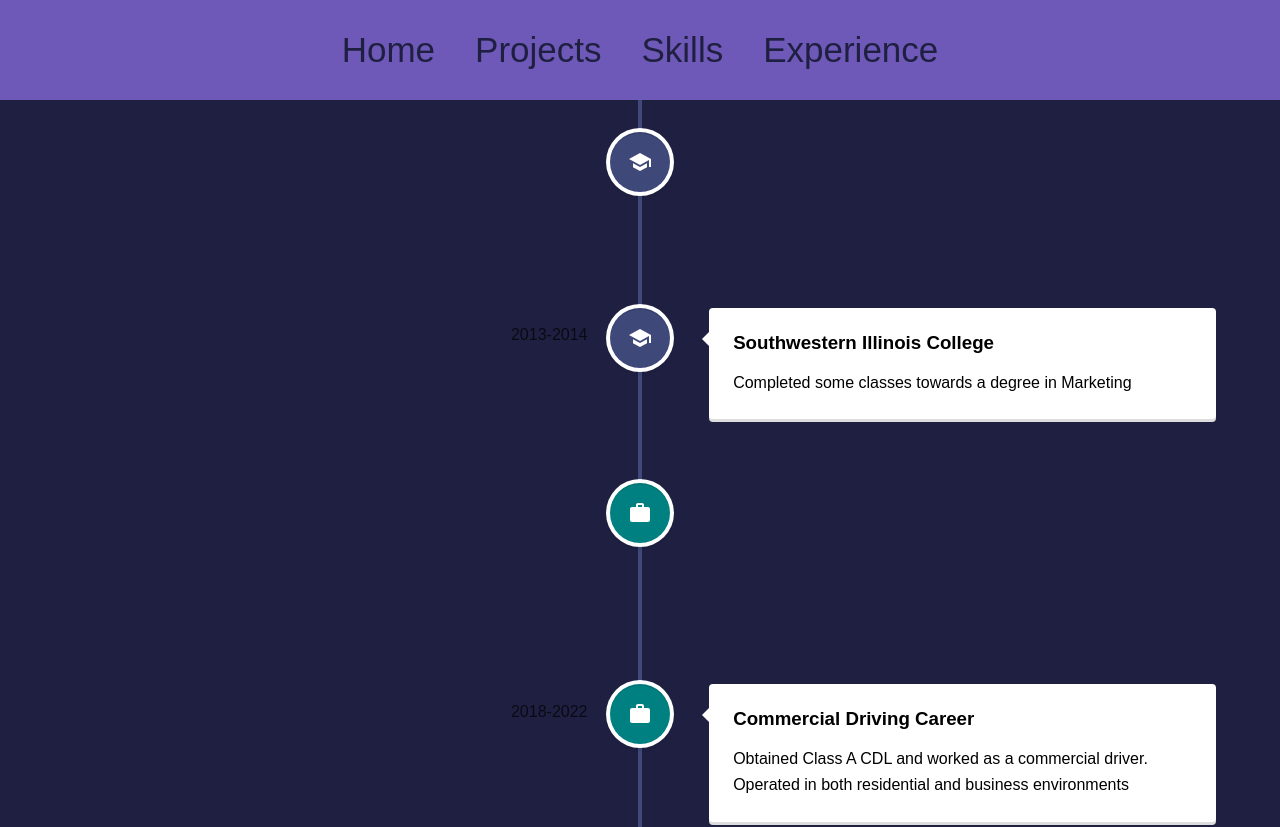
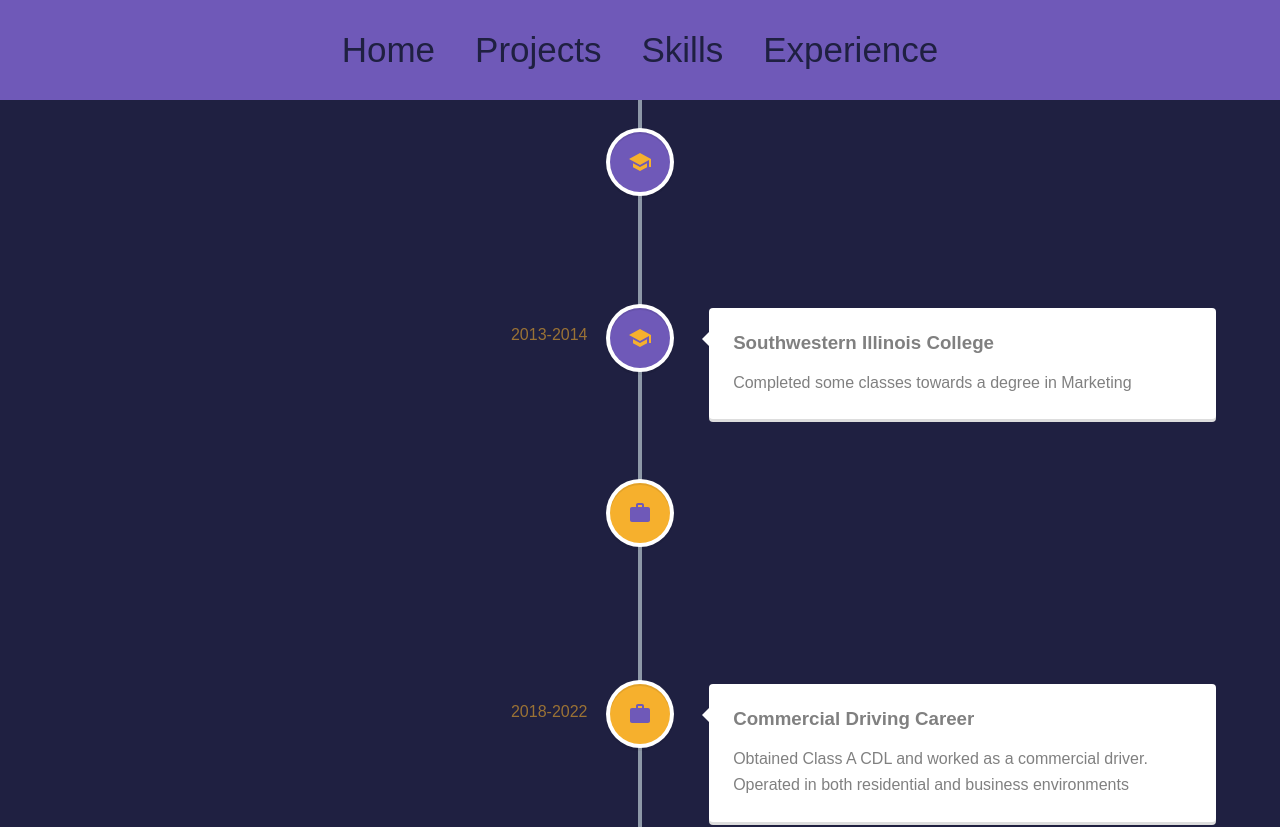
Before and after one commit to evannf/react-portfolio, a React (Create React App) app: page /experience in a window 1280 px wide. Shown: the top 827 px of the page. Built offline with nearby package versions, Linux system fonts and the light colour scheme.

Commit message:
more styling

```diff
--- a/src/App.css
+++ b/src/App.css
@@ -5,6 +5,7 @@
   flex-direction: column;
   font-family: Arial, Helvetica, sans-serif;
   background-color: #1F2041;
+  color: #f6b02dd1;
 }
 
 body {
--- a/src/pages/Experience.js
+++ b/src/pages/Experience.js
@@ -8,11 +8,11 @@ import '../styles/Experience.css'
 function Experience() {
   return (
     <div className='experience'>
-      <VerticalTimeline lineColor='#3e497a'>
+      <VerticalTimeline lineColor='#8D98A7'>
         <VerticalTimelineElement
           className='vertical-timeline-element--education'
           date='2008-2012'
-          iconStyle={{background: '#3e497a', color:'#fff'}}
+          iconStyle={{background: '#6F59B8', color:'#f6b02d'}}
           icon={<SchoolIcon />}
           >
             <h3 className='vertical-timeline-element-title'>
@@ -23,7 +23,7 @@ function Experience() {
         <VerticalTimelineElement
           className='vertical-timeline-element--education'
           date='2013-2014'
-          iconStyle={{background: '#3e497a', color:'#fff'}}
+          iconStyle={{background: '#6F59B8', color:'#f6b02d'}}
           icon={<SchoolIcon />}
           >
             <h3 className='vertical-timeline-element-title'>
@@ -34,7 +34,7 @@ function Experience() {
         <VerticalTimelineElement
           className='vertical-timeline-element--education'
           date='2014-2018'
-          iconStyle={{background: 'teal', color:'#fff'}}
+          iconStyle={{background: '#f6b02d', color:'#6F59B8'}}
           icon={<WorkIcon />}
           >
             <h3 className='vertical-timeline-element-title'>
@@ -45,7 +45,7 @@ function Experience() {
         <VerticalTimelineElement
           className='vertical-timeline-element--education'
           date='2018-2022'
-          iconStyle={{background: 'teal', color:'#fff'}}
+          iconStyle={{background: '#f6b02d', color:'#6F59B8'}}
           icon={<WorkIcon />}
           >
             <h3 className='vertical-timeline-element-title'>
@@ -56,7 +56,7 @@ function Experience() {
         <VerticalTimelineElement
           className='vertical-timeline-element--education'
           date='2022'
-          iconStyle={{background: '#3e497a', color:'#fff'}}
+          iconStyle={{background: '#6F59B8', color:'#f6b02d'}}
           icon={<SchoolIcon />}
           >
             <h3 className='vertical-timeline-element-title'>
--- a/src/styles/Experience.css
+++ b/src/styles/Experience.css
@@ -0,0 +1,3 @@
+h3, p{
+    color: gray
+}
--- a/src/styles/Navbar.css
+++ b/src/styles/Navbar.css
@@ -1,7 +1,7 @@
 .navbar {
     width: 100%;
     height: 100px;
-    background: #6F59B8;;
+    background: #6F59B8;
   }
 
   .links {
--- a/src/styles/ProjectDisplay.css
+++ b/src/styles/ProjectDisplay.css
@@ -9,17 +9,18 @@
 
   .project h1 {
     margin-top: 50px;
-    color: #3e497a;
+    color: #f6b02dd1;;
     font-size: 35px;
   }
   .project img {
     width: 700px;
     border-radius: 10px;
+    border: solid 8px #6F59B8;
   }
 
   .project p {
     font-size: 40px;
-    color: #3e497a;
+    color: #f6b02dd1;;
   }
 
   .project svg {
--- a/src/styles/Projects.css
+++ b/src/styles/Projects.css
@@ -8,7 +8,7 @@
   }
   .projects .projectTitle {
     text-align: center;
-    color: #3e497a;
+    color: #f6b02dd1;
     font-size: 60px;
     font-weight: bolder;
   }
@@ -28,7 +28,7 @@
     width: 300px;
     height: 300px;
     margin: 40px;
-    box-shadow: 0px 3px 15px rgba(0, 0, 0, 0.2);
+    box-shadow: 0px 3px 15px #b5b4b4d1;
     text-align: center;
   }
   .projectItem:hover {
--- a/src/styles/Skills.css
+++ b/src/styles/Skills.css
@@ -8,7 +8,11 @@
   }
 
   .skills h1 {
-    color: #3e497a;
+    color: #f6b02dd1;
+  }
+
+  .skills h2{
+    color: #6F59B8;
   }
 
   .skills .list {
```
